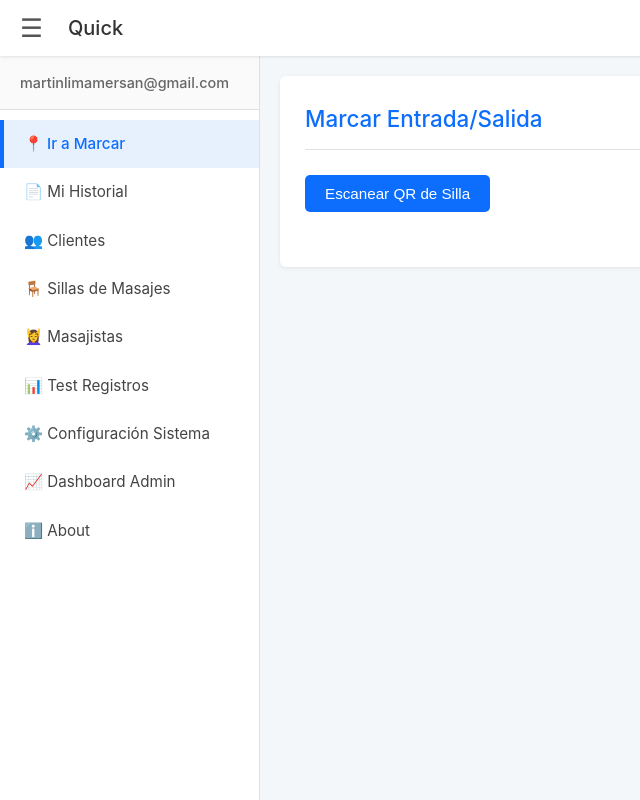
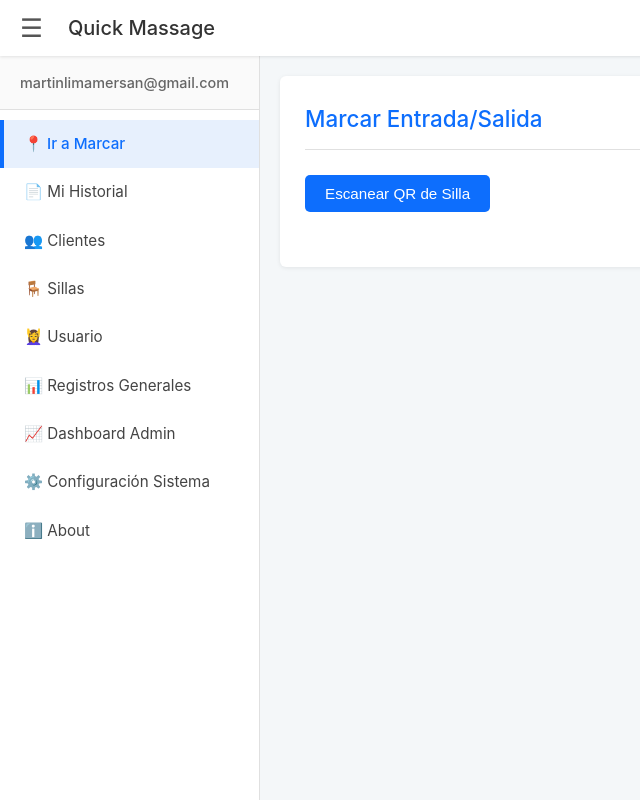
Before and after one commit to starwaysa/prueba1appweb, a plain HTML site: page index.html in a window 1280 px wide. Shown: the whole page, without its empty margins (0-640 px from the left). Drawn offline with nearby package versions, Linux system fonts and the light colour scheme.

Commit message:
Update index.html

```diff
--- a/index.html
+++ b/index.html
@@ -13,7 +13,7 @@
 <body>
     <header>
         <button id="menu-toggle">☰</button>
-        <h1>Quick</h1>
+        <h1>Quick Massage</h1>
     </header>
 
     <div class="main-container">
@@ -25,11 +25,11 @@
                 <li><a href="#" data-view="marcar">📍 Ir a Marcar</a></li>
                 <li><a href="#" data-view="historial">📄 Mi Historial</a></li>
                 <li class="admin-only"><a href="#" data-view="clientes">👥 Clientes</a></li>
-                <li class="admin-only"><a href="#" data-view="sillas">🪑 Sillas de Masajes</a></li>
-                <li class="admin-only"><a href="#" data-view="masajistas">💆‍♀️ Masajistas</a></li>
-                <li class="admin-only"><a href="#" data-view="registros">📊 Test Registros</a></li>
+                <li class="admin-only"><a href="#" data-view="sillas">🪑 Sillas</a></li>
+                <li class="admin-only"><a href="#" data-view="masajistas">💆‍♀️ Usuario</a></li>
+                <li class="admin-only"><a href="#" data-view="registros">📊 Registros Generales</a></li>
+                <li class="admin-only"><a href="#" data-view="dashboard">📈 Dashboard Admin</a></li>
                 <li class="admin-only"><a href="#" data-view="configuracion">⚙️ Configuración Sistema</a></li>
-                <li class="admin-only"><a href="#" data-view="dashboard">📈 Dashboard Admin</a></li>
                 <li><a href="#" data-view="about">ℹ️ About</a></li>
             </ul>
         </nav>
```
